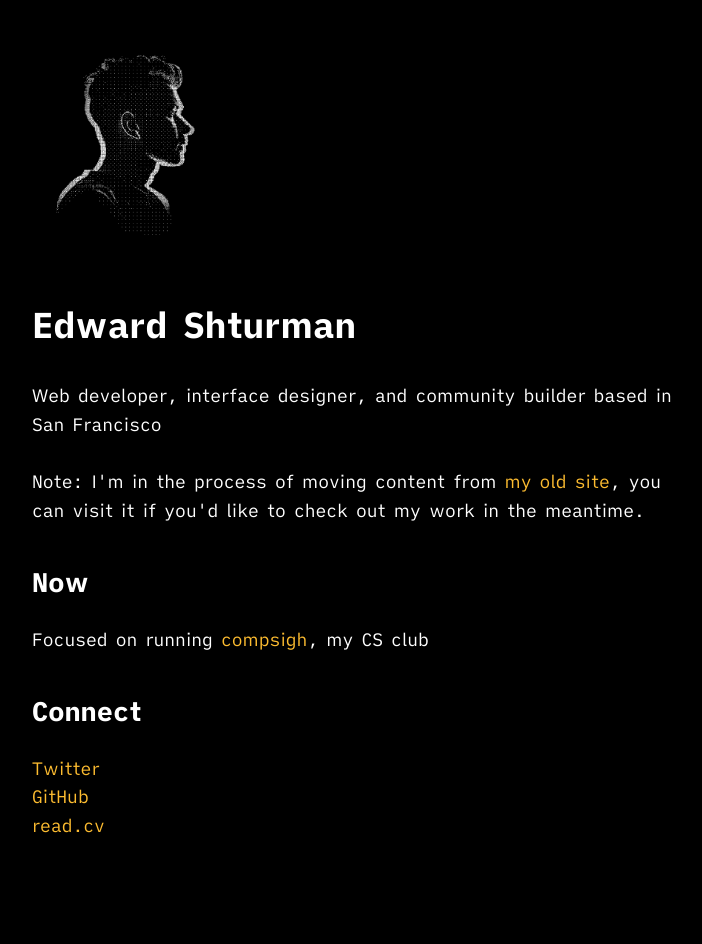
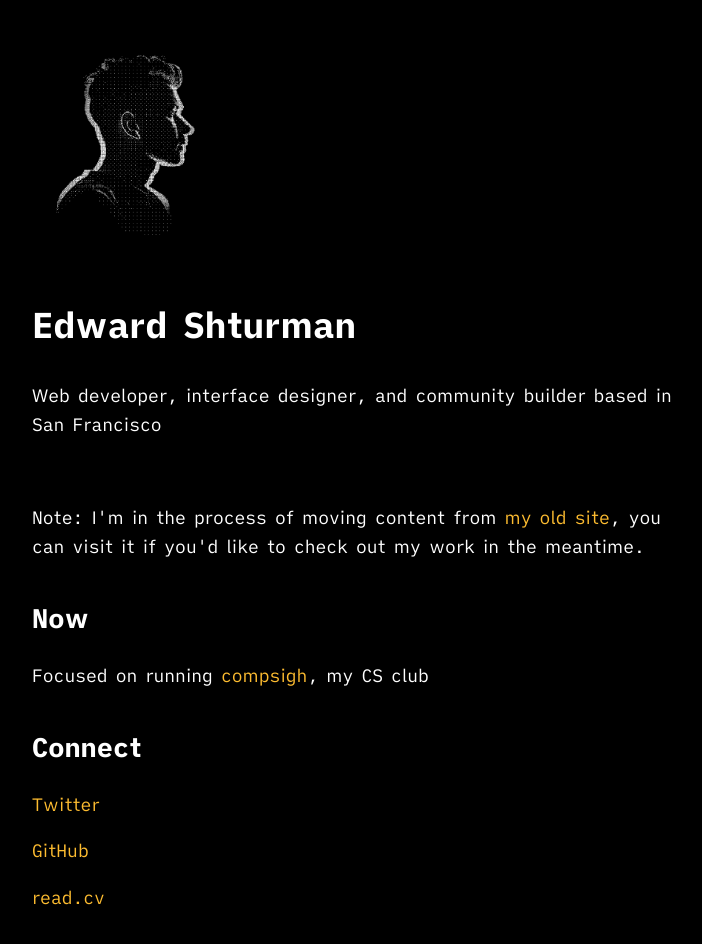
Before and after one commit to edwardshturman/site, a Next.js app: page / in a window 1280 px wide. Shown: the top 944 px of the page, without its empty margins (283-985 px from the left). Before the commit the page ends 881 px from the top, so only its background shows below. Built offline with nearby package versions, Linux system fonts and the light colour scheme.

Commit message:
Add more typography styles

```diff
--- a/app/globals.css
+++ b/app/globals.css
@@ -39,3 +39,11 @@ h1, h2, h3, h4, h5, h6 {
 h1 {
   font-family: var(--font-sans);
 }
+
+p, ul, ol {
+  margin: 1em 0;
+}
+
+li {
+  margin: 0.25em 0;
+}
```
